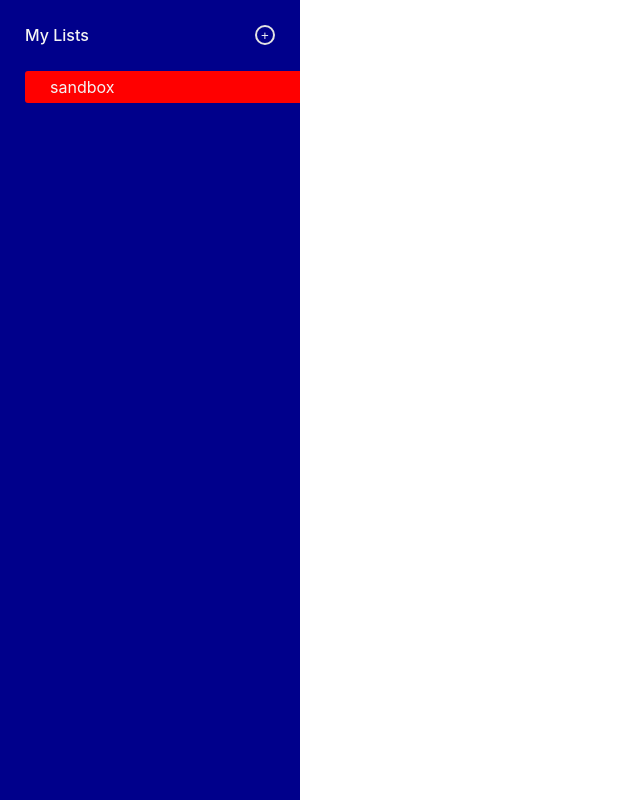
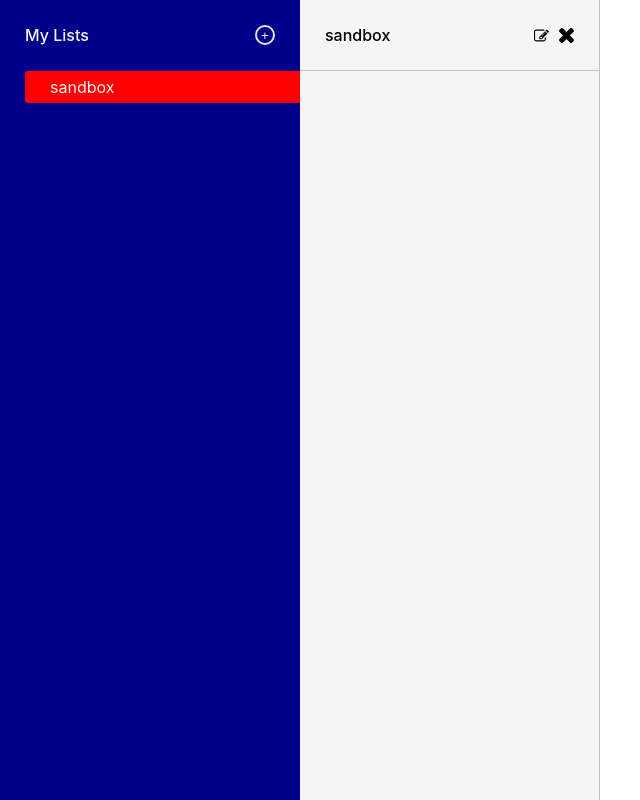
Before and after one commit to kevscript/SnipLib, a React (Create React App) app: page / in a window 1280 px wide. Shown: the whole page, without its empty margins (0-640 px from the left). Built offline with nearby package versions, Linux system fonts and the light colour scheme.

Commit message:
created SnipsBar component

```diff
--- a/src/App.js
+++ b/src/App.js
@@ -1,20 +1,29 @@
 import React from 'react'
 import { connect } from 'react-redux'
+import styled from 'styled-components'
 
 import GlobalStyle from './styles/global'
 import ListsBar from './components/ListsBar'
 import ListModal from './components/ListModal'
+import SnipsBar from './components/SnipsBar'
+
+const Container = styled.div`
+  width: 100%;
+  min-height: 100vh;
+  display: flex;
+`
 
 const App = ({ lists }) => {
   const { modalOpen } = lists
 
   return (
-    <div>
+    <Container>
       <GlobalStyle />
       <ListsBar />
+      <SnipsBar />
 
       {modalOpen && <ListModal />}
-    </div>
+    </Container>
   );
 }
 
--- /dev/null
+++ b/src/components/SnipsBar.js
@@ -0,0 +1,88 @@
+import React from 'react'
+import { connect } from 'react-redux'
+import styled from 'styled-components'
+import ReactTooltip from 'react-tooltip'
+
+import EditIcon from '../assets/edit2.svg'
+import DeleteIcon from '../assets/delete2.svg'
+
+const Container = styled.div`
+  min-height: 100vh;
+  height: 100%;
+  background: whitesmoke;
+  width: 300px;
+  border-right: 1px solid rgba(0,0,0,0.2);
+`
+
+const Header = styled.div`
+  width: 100%;
+  display: flex;
+  justify-content: space-between;
+  align-items: center;
+  border-bottom: 1px solid rgba(0,0,0,0.2);
+  padding: 25px;
+`
+
+const ActionsContainer = styled.div`
+  display: flex;
+`
+
+const IconContainer = styled.div`
+  cursor: pointer;
+  width: 15px;
+  height: 15px;
+  position: relative;
+  display: flex;
+  justify-content: center;
+  align-items: center;
+
+  &:not(:last-child) {
+    margin-right: 10px;
+  }
+`
+
+const Title = styled.h3`
+  font-size: 16px;
+  font-weight: 500;
+`
+
+const Icon = styled.img`
+  display: block;
+  width: auto;
+  height: 100%;
+`
+
+const SnipsContainer = styled.div``
+
+
+const SnipsBar = ({ lists }) => {
+  const { allLists } = lists
+  const selectedList = allLists.find(x => x.selected === true)
+
+  return (
+    <Container>
+      <Header>
+        <Title>{selectedList.name}</Title>
+        <ActionsContainer>
+          <IconContainer>
+            <Icon  src={EditIcon} data-tip="Edit List" />
+            <ReactTooltip place="bottom" type="dark" effect="solid"/>
+          </IconContainer>
+          <IconContainer>
+            <Icon  src={DeleteIcon} data-tip="Delete List" />
+            <ReactTooltip place="bottom" type="dark" effect="solid"/>
+          </IconContainer>
+        </ActionsContainer>
+      </Header>
+      <SnipsContainer>
+
+      </SnipsContainer>
+    </Container>
+  )
+}
+
+const mapStateToProps = state => ({
+  lists: state.lists
+})
+
+export default connect(mapStateToProps, null)(SnipsBar)
```
